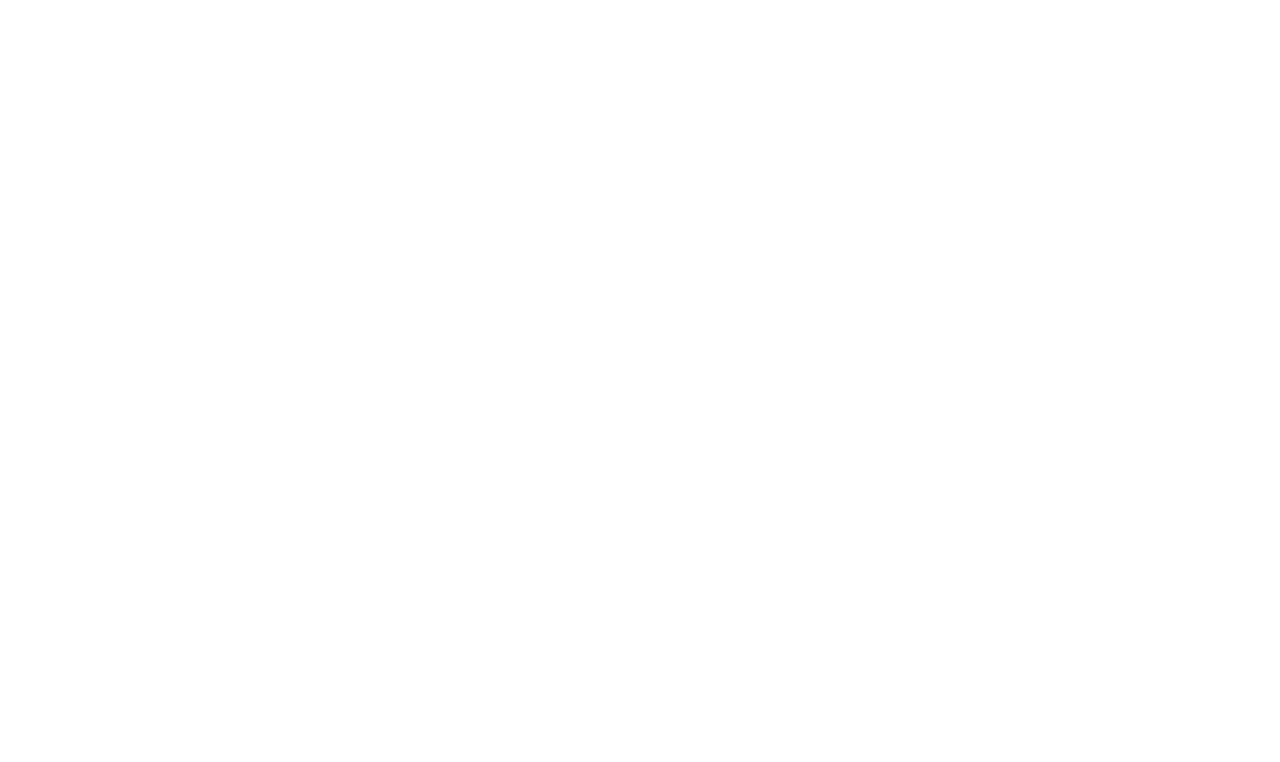
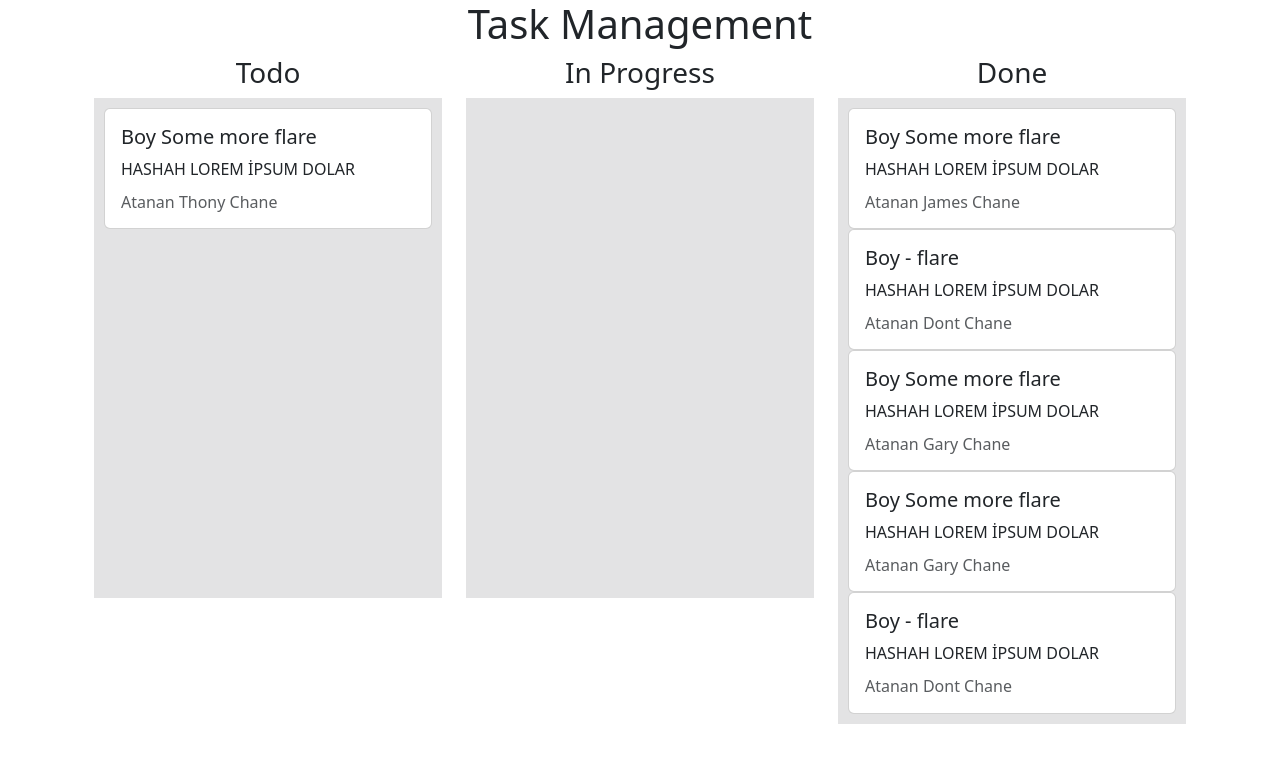
Before and after one commit to seferogluemre/task-management, a React (Vite) app: page / in a window 1280 px wide. Shown: the top 762 px of the page. Built offline with nearby package versions, Linux system fonts and the light colour scheme.

Commit message:
tasklar render edildi

```diff
--- a/package.json
+++ b/package.json
@@ -12,10 +12,12 @@
   "dependencies": {
     "@hello-pangea/dnd": "^17.0.0",
     "bootstrap": "^5.3.3",
+    "nanoid": "^5.0.9",
     "react": "^18.3.1",
     "react-bootstrap": "^2.10.6",
     "react-dom": "^18.3.1",
-    "uuid": "^11.0.3"
+    "uuid": "^11.0.3",
+    "uuidv4": "^6.2.13"
   },
   "devDependencies": {
     "@eslint/js": "^9.15.0",
--- a/src/App.tsx
+++ b/src/App.tsx
@@ -1,12 +1,72 @@
+import { Container } from 'react-bootstrap'
 import './App.css'
+import TaskBoard from './components/TaskBoard'
+import { Task } from './types/Task'
+import { v4 as uuidv4 } from 'uuid'
+import { useState } from 'react'
+
+
+const taskData = [
+  {
+    title: "Boy Some more flare",
+    description: " HASHAH LOREM İPSUM DOLAR",
+    status: "Todo",
+    assignee: "Thony Chane",
+  },
+
+  {
+    title: "Boy Some more flare",
+    description: " HASHAH LOREM İPSUM DOLAR",
+    status: "Done",
+    assignee: "James Chane",
+  },
+  {
+    title: "Boy - flare",
+    description: " HASHAH LOREM İPSUM DOLAR",
+    status: "Done",
+    assignee: "Dont Chane",
+  },
+  {
+    title: "Boy Some more flare",
+    description: " HASHAH LOREM İPSUM DOLAR",
+    status: "Done",
+    assignee: "Gary Chane",
+  },
+
+  {
+    title: "Boy Some more flare",
+    description: " HASHAH LOREM İPSUM DOLAR",
+    status: "Done",
+    assignee: "Gary Chane",
+  },
+  {
+    title: "Boy - flare",
+    description: " HASHAH LOREM İPSUM DOLAR",
+    status: "Done",
+    assignee: "Dont Chane",
+  }
+
+
+]
+
+
+const initialTasks: Task[] = [];
+
+taskData.forEach((task) => {
+  initialTasks.push({ ...task, id: uuidv4() })
+})
+
 
 function App() {
 
+  const [tasks, setTasks] = useState<Task[]>(initialTasks);
+
   return (
-    <>
-
-    </>
+    <Container>
+      <h1 className='text-center '>Task Management</h1>
+      <TaskBoard tasks={tasks} setTasks={setTasks} />
+    </Container>
   )
 }
 
-export default App
+export default App;
--- /dev/null
+++ b/src/components/TaskBoard.tsx
@@ -0,0 +1,40 @@
+import { Container, Row } from "react-bootstrap";
+import { Task } from "../types/Task";
+import React from 'react'
+import { DragDropContext, DropResult } from "@hello-pangea/dnd";
+import TaskColumn from "./TaskColumn";
+
+interface TaskBoardProps {
+    tasks: Task[],
+    setTasks: React.Dispatch<React.SetStateAction<Task[]>>
+}
+
+
+const TaskBoard = ({ tasks, setTasks }: TaskBoardProps) => {
+
+    const statuses: Task["status"][] = ["Todo", "In Progress", "Done"];
+    const onDragEnd = (result: DropResult) => {
+
+
+    };
+
+    return (
+        <DragDropContext onDragEnd={onDragEnd}>
+            <Container>
+                <Row>
+                    {
+                        statuses.map((status) => (
+                            <TaskColumn
+                                key={status}
+                                status={status}
+                                tasks={tasks.filter((task) => task.status == status)}
+                            />
+                        ))
+                    }
+                </Row>
+            </Container>
+        </DragDropContext>
+    )
+}
+
+export default TaskBoard;
--- a/src/components/TaskColumn.tsx
+++ b/src/components/TaskColumn.tsx
@@ -18,7 +18,7 @@
                     <div ref={provided.innerRef} {...provided.droppableProps} style={{
                         minHeight: "500px",
                         padding: "10px",
-                        background: snapshot.isDraggingOver ? "#e9ecef" : "#c6c9cc"
+                        background: snapshot.isDraggingOver ? "#ccd5df" : "#e3e3e4"
                     }} >
                         {
                             tasks.map((task, index) => (
```
Also changed, not shown: 1 other file (tests, documents, lock files or other folders).
